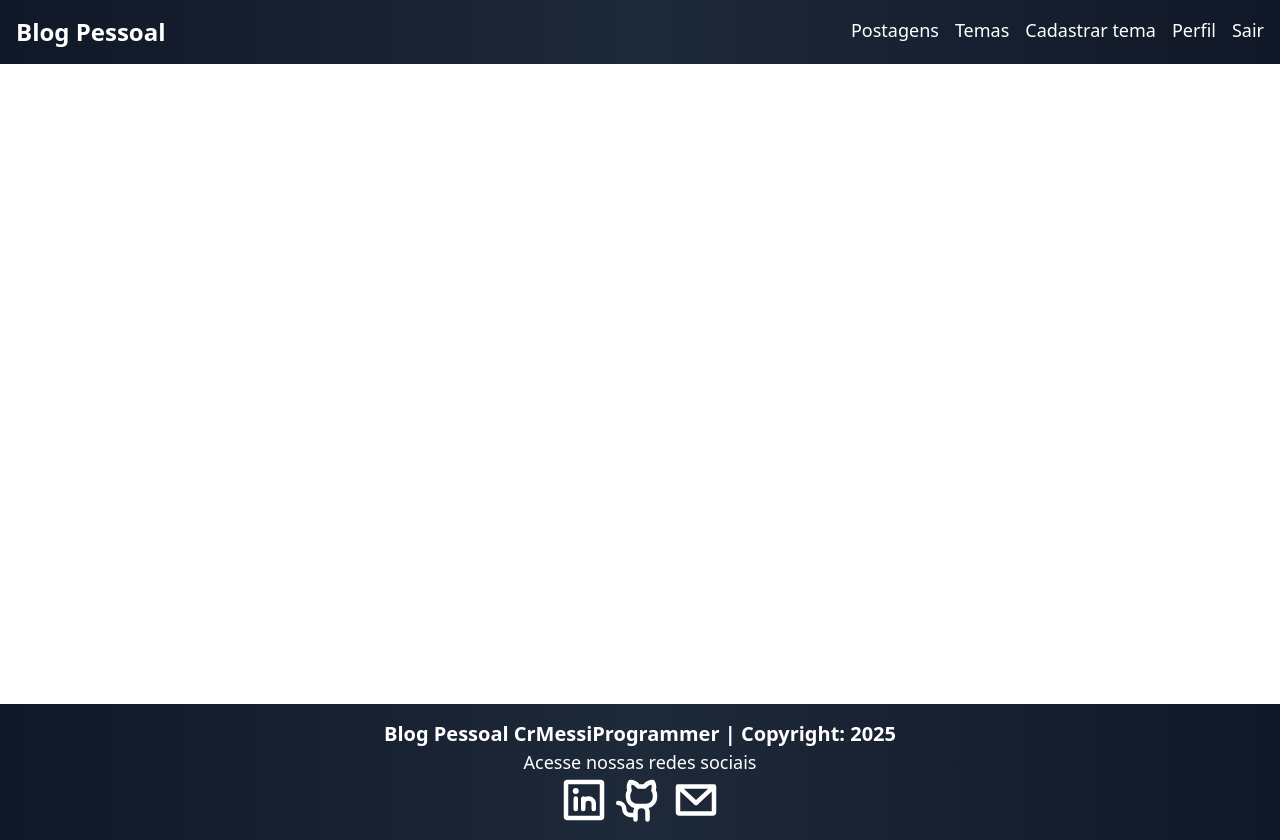
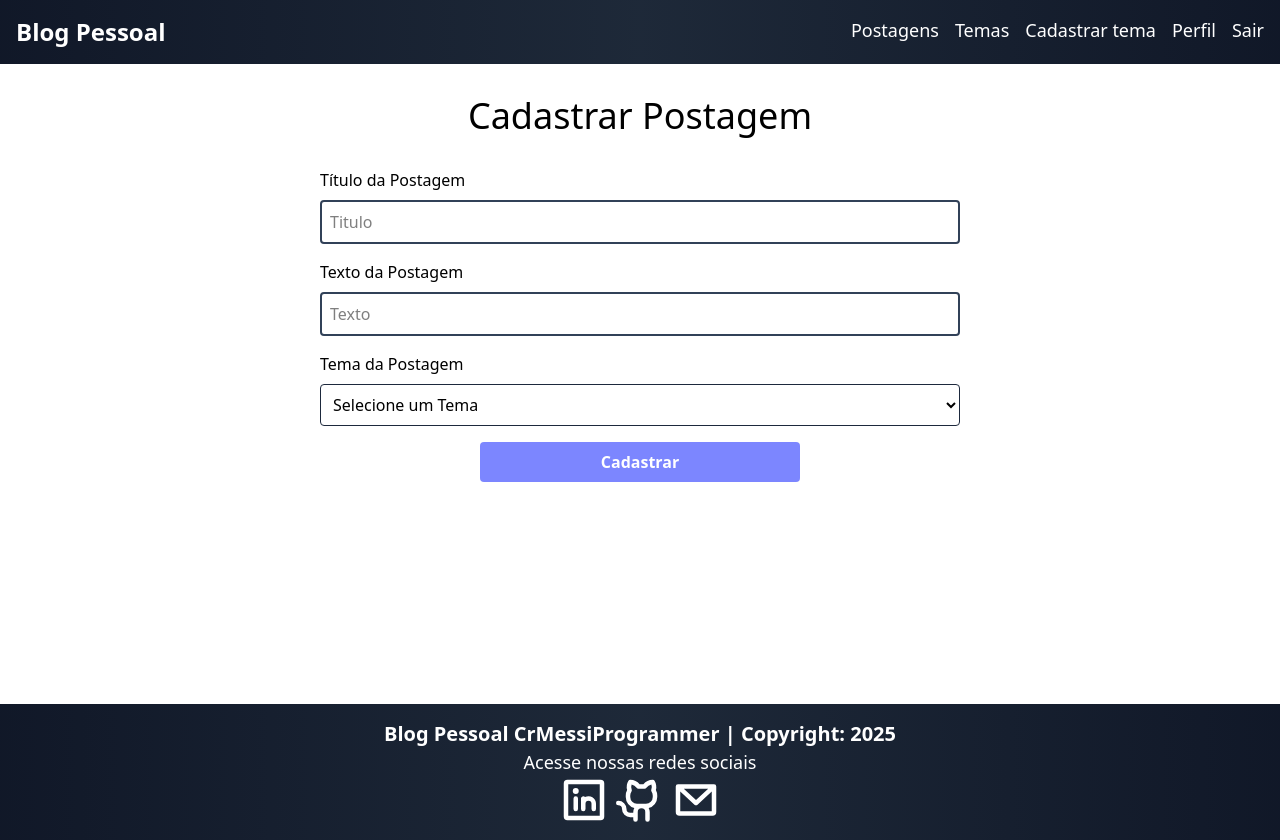
Before and after one commit to CrMessiProgrammer/react_blogpessoal, a React (Vite) app: page /cadastrarpostagem in a window 1280 px wide. Built offline with nearby package versions, Linux system fonts and the light colour scheme.

Commit message:
:sparkles: Estilização - Componente Formulário Postagens + Instalação da Biblioteca Reactjs Pop Up

```diff
--- a/package.json
+++ b/package.json
@@ -17,6 +17,7 @@
     "react-dom": "^19.0.0",
     "react-loader-spinner": "^6.1.6",
     "react-router-dom": "^7.1.5",
+    "reactjs-popup": "^2.0.6",
     "tailwindcss": "^4.0.6"
   },
   "devDependencies": {
--- a/src/App.tsx
+++ b/src/App.tsx
@@ -10,6 +10,7 @@
 import FormTema from './components/temas/formtema/FormTema'
 import DeletarTema from './components/temas/deletartema/DeletarTema'
 import ListaPostagens from './components/postagens/listapostagens/ListaPostagens'
+import FormPostagem from './components/postagens/formpostagem/FormPostagem'
 
 // Single Page Application (SPA - Aplicativo de Página Única)
 // Componente Funcional: Uma função JS ou TS que retornará uma aplicação renderizada no seu navegador.
@@ -35,6 +36,8 @@
 							<Route path="/editartema/:id" element={<FormTema />} />
 							<Route path="/deletartema/:id" element={<DeletarTema />} />
 							<Route path="/postagens" element={<ListaPostagens />} />
+							<Route path="/cadastrarpostagem" element={<FormPostagem />} />
+							<Route path="/editarpostagem/:id" element={<FormPostagem />} />
 						</Routes>
 					</div>
 					<Footer />
--- /dev/null
+++ b/src/components/postagens/formpostagem/FormPostagem.tsx
@@ -0,0 +1,50 @@
+function FormPostagem() {
+    return (
+        <div className="container flex flex-col mx-auto items-center">
+            <h1 className="text-4xl text-center my-8">Cadastrar Postagem</h1>
+
+            <form className="flex flex-col w-1/2 gap-4">
+                <div className="flex flex-col gap-2">
+                    <label htmlFor="titulo">Título da Postagem</label>
+                    <input
+                        type="text"
+                        placeholder="Titulo"
+                        name="titulo"
+                        required
+                        className="border-2 border-slate-700 rounded p-2"
+                    />
+                </div>
+                <div className="flex flex-col gap-2">
+                    <label htmlFor="titulo">Texto da Postagem</label>
+                    <input
+                        type="text"
+                        placeholder="Texto"
+                        name="texto"
+                        required
+                        className="border-2 border-slate-700 rounded p-2"
+                    />
+                </div>
+                <div className="flex flex-col gap-2">
+                    <p>Tema da Postagem</p>
+                    <select name="tema" id="tema" className='border p-2 border-slate-800 rounded' >
+                        <option value="" selected disabled>Selecione um Tema</option>
+
+                        <>
+                            <option>tema1</option>
+                        </>
+
+                    </select>
+                </div>
+                <button
+                    type='submit'
+                    className='rounded disabled:bg-slate-200 bg-indigo-400 hover:bg-indigo-800
+                               text-white font-bold w-1/2 mx-auto py-2 flex justify-center'
+                >
+                    Cadastrar
+                </button>
+            </form>
+        </div>
+    );
+}
+
+export default FormPostagem;
--- /dev/null
+++ b/src/components/postagens/modalpostagem/ModalPostagem.css
@@ -0,0 +1,4 @@
+.popup-content {
+    border-radius: 1rem;
+    padding-bottom: 2rem;
+}
--- /dev/null
+++ b/src/components/postagens/modalpostagem/ModalPostagem.tsx
@@ -0,0 +1,25 @@
+import Popup from 'reactjs-popup';
+import FormPostagem from '../formpostagem/FormPostagem';
+
+import 'reactjs-popup/dist/index.css';
+import './ModalPostagem.css'
+
+function ModalPostagem() {
+    return (
+        <>
+            <Popup
+                trigger={
+                    <button
+                        className='border rounded px-4 py-2 hover:bg-white hover:text-indigo-800'>
+                        Nova Postagem
+                    </button>
+                }
+                modal
+            >
+                <FormPostagem />
+            </Popup>
+        </>
+    );
+}
+
+export default ModalPostagem;
--- a/src/pages/home/Home.tsx
+++ b/src/pages/home/Home.tsx
@@ -1,13 +1,13 @@
 import ListaPostagens from "../../components/postagens/listapostagens/ListaPostagens"
+import ModalPostagem from "../../components/postagens/modalpostagem/ModalPostagem"
 
 function Home() {
-
     return (
         <>
-            <div className="flex justify-center bg-gradient-to-b from-gray-900 via-gray-800 to-[#3B5BB5]">
+            <div className="bg-gradient-to-b from-gray-900 via-gray-800 to-[#3B5BB5] flex justify-center">
                 <div className='container grid grid-cols-2 text-gray-100'>
-                    <div className="flex flex-col items-center justify-center gap-4 py-4">
-                        <h2 className='text-5xl max-sm:text-2xl font-bold'>
+                    <div className="flex flex-col gap-4 items-center justify-center py-4">
+                        <h2 className='text-5xl font-bold'>
 							Bem Vindo(a)!
                         </h2>
                         <p className='text-xl'>
@@ -15,22 +15,22 @@
                         </p>
 
                         <div className="flex justify-around gap-4">
-                            <div className='rounded border-white border-solid border-2 py-2 px-4 text-white'
-                                >
-                                Nova Postagem
+                            <div className="flex justify-around gap-4">
+                                <ModalPostagem />
                             </div>
                         </div>
                     </div>
 
-                    <div id="imagem" className="flex justify-center">
+                    <div className="flex justify-center ">
                         <img
                             src="./src/assets/home.svg"
-                            alt="Imagem da Página Home"
-                            className="w-2/3"
+                            alt="Imagem Página Home"
+                            className='w-2/3'
                         />
                     </div>
                 </div>
             </div>
+
             <ListaPostagens />
         </>
     )
```
Also changed, not shown: 1 other file (tests, documents, lock files or other folders).
